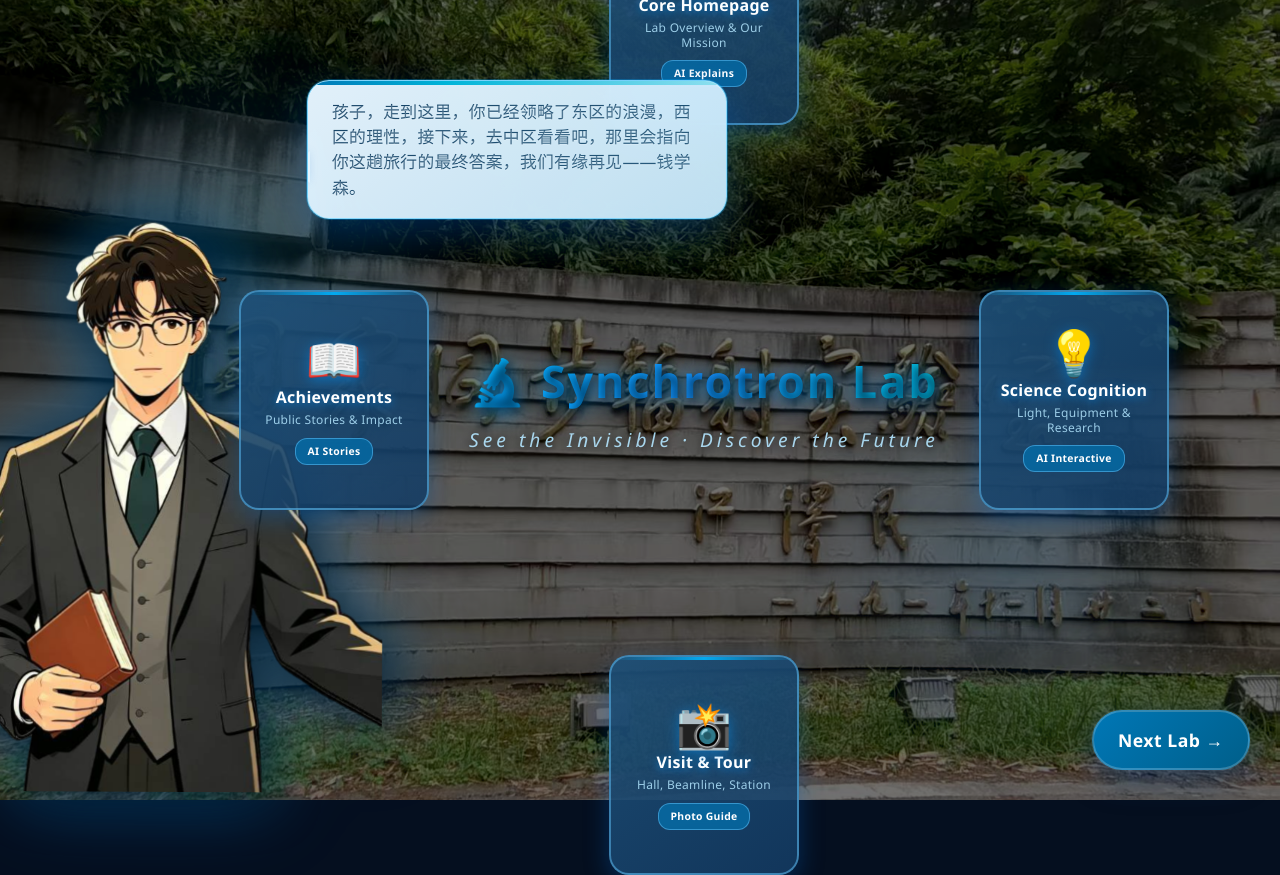
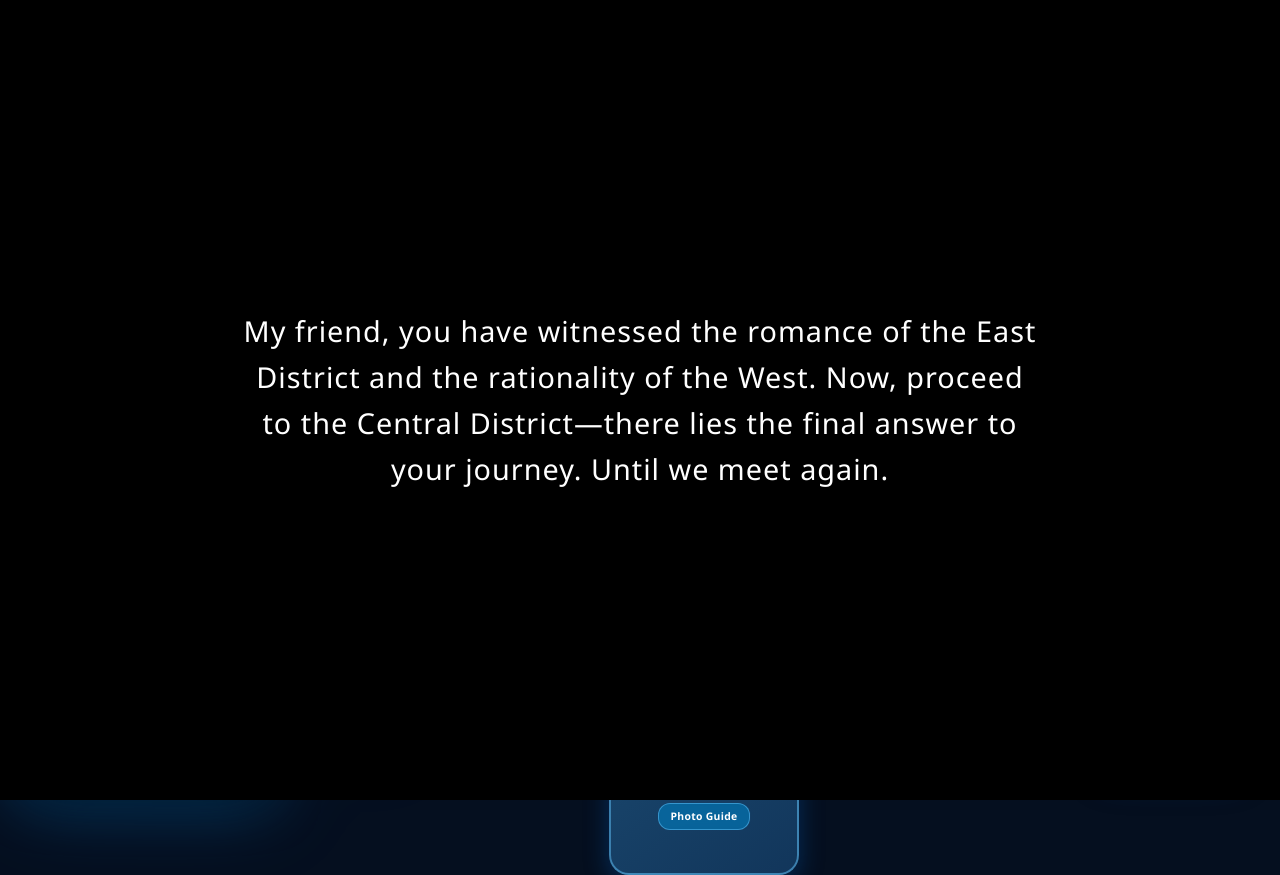
Before and after one commit to Lovermissing/radiation, a website: page index.html in a window 1280 px wide. Both pictures are taken after a click on the element "Next Lab →". Drawn offline with Linux system fonts and the light colour scheme.

Commit message:
Update index.html

```diff
--- a/index.html
+++ b/index.html
@@ -169,28 +169,11 @@
             border: 1px solid rgba(100, 200, 255, 0.5);
         }
 
-        /* Circle positions - 4 modules (removed 5th) */
-        /* Radius: 370px */
-        .module-1 { /* Top */
-            top: calc(50% - 385px);
-            left: 50%;
-            transform: translate(-50%, -50%);
-        }
-        .module-2 { /* Right */
-            top: 50%;
-            left: calc(50% + 370px);
-            transform: translate(-50%, -50%);
-        }
-        .module-3 { /* Bottom */
-            top: calc(50% + 365px);
-            left: 50%;
-            transform: translate(-50%, -50%);
-        }
-        .module-4 { /* Left */
-            top: 50%;
-            left: calc(50% - 370px);
-            transform: translate(-50%, -50%);
-        }
+        /* Circle positions - 4 modules */
+        .module-1 { top: calc(50% - 385px); left: 50%; transform: translate(-50%, -50%); }
+        .module-2 { top: 50%; left: calc(50% + 370px); transform: translate(-50%, -50%); }
+        .module-3 { top: calc(50% + 365px); left: 50%; transform: translate(-50%, -50%); }
+        .module-4 { top: 50%; left: calc(50% - 370px); transform: translate(-50%, -50%); }
 
         .module-1:hover, .module-2:hover, .module-3:hover, .module-4:hover {
             transform: translate(-50%, -50%) scale(1.08);
@@ -400,7 +383,7 @@
                     <h4>Beamline Transmission Area</h4>
                     <img src="images/tf.jpg" alt="Beamline Area">
                     <p>This shows the beamline transmission channel, connecting the storage ring to the experimental stations—the "Highway of Light."</p>
-                    <p><strong>Key Role:</strong> Silver pipes are vacuum beamlines. Light travels through mirrors and monochromators to become "customized light" for experiments.</p>
+                    <p><strong>Key Role:</strong> Silver pipes are vacuum beamlines. Light travels through mirrors and monochromators to become "customized light." Red robotic arms assist in maintenance.</p>
                     <h4>Experiment Station Core Area</h4>
                     <img src="images/tf2.jpg" alt="Experiment Station">
                     <p>This focuses on the core terminal equipment, the scientist's "Super Laboratory."</p>
@@ -512,15 +495,64 @@
             }
         }
 
-        // Next Lab Logic
+        // Next Lab Logic - UPDATED VERSION
         nextLabBtn.addEventListener('click', () => {
-            aiMessage.textContent = "孩子，走到这里，你已经领略了东区的浪漫，西区的理性，接下来，去中区看看吧，那里会指向你这趟旅行的最终答案，我们有缘再见——钱学森。";
             const bubble = document.getElementById('aiBubble');
-            bubble.style.opacity = '1';
-            bubble.style.transform = 'translateY(0) scale(1)';
+            const overlay = document.createElement('div');
+
+            // 1. Create full screen black overlay
+            overlay.style.cssText = `
+                position: fixed;
+                top: 0;
+                left: 0;
+                width: 100vw;
+                height: 100vh;
+                background: black;
+                z-index: 9999;
+                opacity: 0;
+                transition: opacity 1.2s ease-in-out;
+                display: flex;
+                justify-content: center;
+                align-items: center;
+                text-align: center;
+                padding: 20px;
+                box-sizing: border-box;
+            `;
+
+            // 2. Create farewell text (English version)
+            const farewellText = document.createElement('p');
+            farewellText.textContent = "My friend, you have witnessed the romance of the East District and the rationality of the West. Now, proceed to the Central District—there lies the final answer to your journey. Until we meet again.";
+            farewellText.style.cssText = `
+                color: white;
+                font-size: 1.8rem;
+                font-family: 'Segoe UI', Tahoma, Geneva, Verdana, sans-serif;
+                font-weight: 300;
+                letter-spacing: 1px;
+                line-height: 1.6;
+                opacity: 0;
+                transform: translateY(20px);
+                transition: opacity 1.5s ease, transform 1.5s ease;
+                max-width: 800px;
+            `;
+
+            overlay.appendChild(farewellText);
+            document.body.appendChild(overlay);
+
+            // 3. Trigger fade to black
+            setTimeout(() => {
+                overlay.style.opacity = '1';
+            }, 100);
+
+            // 4. Show text after screen is black
+            setTimeout(() => {
+                farewellText.style.opacity = '1';
+                farewellText.style.transform = 'translateY(0)';
+            }, 1300);
+
+            // 5. Redirect after a few seconds
             setTimeout(() => {
                 window.location.href = 'https://interactive-digital-0k6b.bolt.host/';
-            }, 3000);
+            }, 4500);
         });
     </script>
 </body>
```
